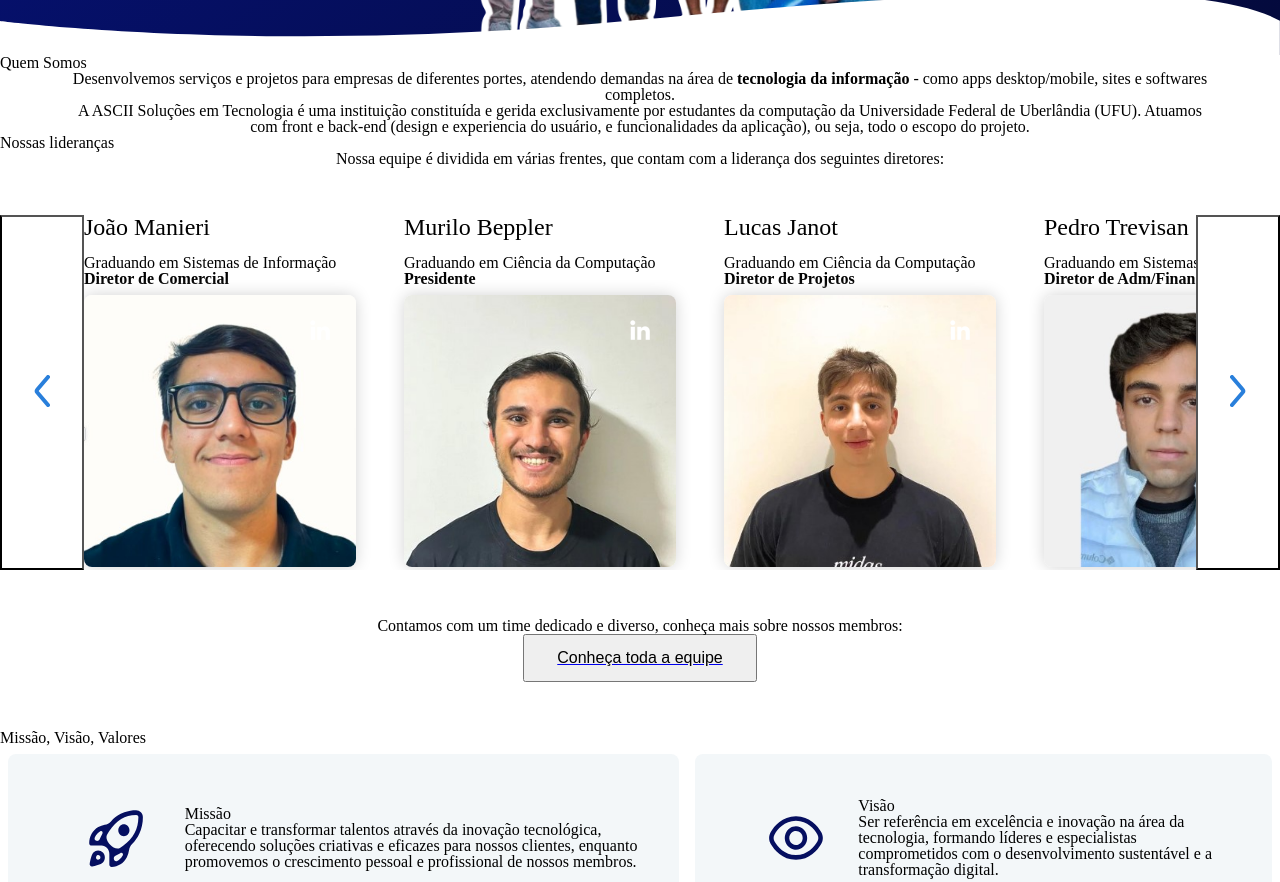
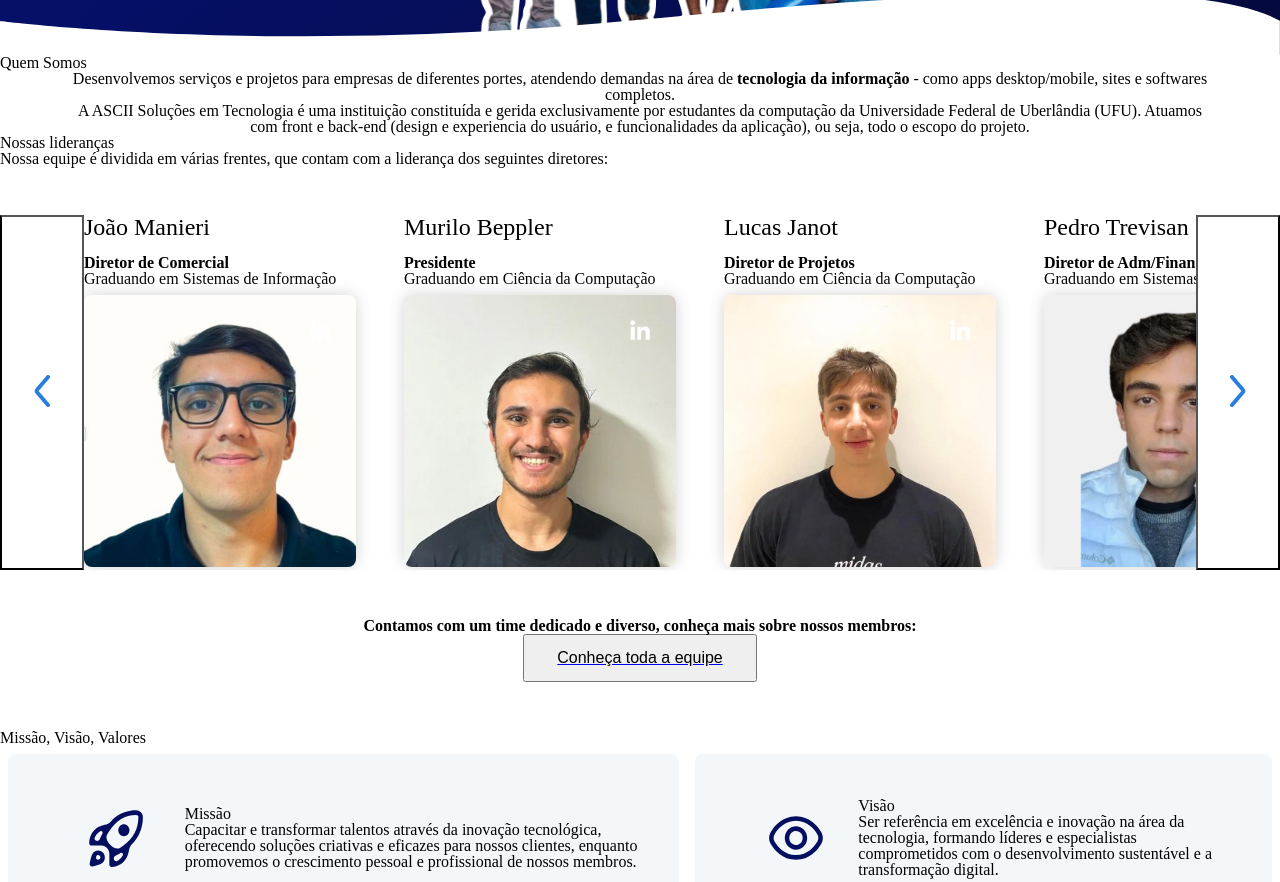
Before and after one commit to guimileib/website-ASCII, a React (Create React App) app: page /sobre in a window 1280 px wide. Shown: the part 460-1342 px from the top of the page. Built offline with nearby package versions, Linux system fonts and the light colour scheme; the HTML template or start-up script is replaced by a standard one.

Commit message:
Adicionar carrosel com todos os membros.

```diff
--- a/public/membros/membros.json
+++ b/public/membros/membros.json
@@ -206,5 +206,45 @@
     "diretoria": "projetos",
     "foto": "../membros/fotos/whebert-batista.jpg",
     "linkedin": "https://www.linkedin.com/in/whebert-batista-do-nascimento-56692a244/"
-  }
+  },
+    {
+        "nome":"João Manieri",
+        "curso":"Sistemas de Informação",
+        "cargo":"Diretor de Comercial",
+        "diretoria": "diretor",
+        "foto":"../membros/fotos/joao-manieri.jpg",
+        "linkedin":"https://www.linkedin.com/in/joao-otavio-manieri-140912243/"
+    },
+    {
+        "nome":"Murilo Beppler",
+        "curso":"Ciência da Computação",
+        "cargo":"Presidente",
+        "diretoria": "diretor",
+        "foto":"../membros/fotos/murilo-beppler.jpg",
+        "linkedin":"https://www.linkedin.com/in/murilobeppler/"
+    },
+    {
+        "nome":"Lucas Janot",
+        "curso":"Ciência da Computação",
+        "cargo":"Diretor de Projetos",
+        "diretoria": "diretor",
+        "foto":"../membros/fotos/lucas-janot.jpg",
+        "linkedin":"https://www.linkedin.com/in/lucas-janot-8ba84a246/"
+    },
+    {
+        "nome":"Pedro Trevisan",
+        "curso":"Sistemas de Informação",
+        "cargo":"Diretor de Adm/Financeiro",
+        "diretoria": "diretor",
+        "foto":"../membros/fotos/pedro-trevisan.jpg",
+        "linkedin":"https://www.linkedin.com/in/pedro-trevisan-856278263/"
+    },
+    {
+        "nome":"João Caio",
+        "curso":"Ciência da Computação",
+        "cargo":"Diretor de Gestão de Pessoas",
+        "diretoria": "diretor",
+        "foto":"../membros/fotos/joao-caio.jpg",
+        "linkedin":"https://www.linkedin.com/in/joaocaio/"
+    }
 ]
--- a/src/components/AboutUs/AboutUs.css
+++ b/src/components/AboutUs/AboutUs.css
@@ -10,6 +10,11 @@
         font-weight: 600;
         color: var(--green);
     }
+}
+
+.highlight {
+    text-align: center;
+    font-weight: 600;
 }
 
 .about-us__text {
--- a/src/components/AboutUs/AboutUs.js
+++ b/src/components/AboutUs/AboutUs.js
@@ -5,7 +5,8 @@ import instagramLogo from "image/instagram-cor.png"
 import linkedinLogo from "image/linkedin-cor.png"
 import githubLogo from "image/github-cor.png"
 
-import Diretores from "components/Directors/Directors.js";
+import MembersCarousel from 'components/MembersCarousel/MembersCarousel.js';
+import {Link} from 'react-router-dom';
 
 import "./AboutUs.css"
 
@@ -17,7 +18,13 @@ export default function AboutUs() {
                 <p>Desenvolvemos serviços e projetos para empresas de diferentes portes, atendendo demandas na área de <span>tecnologia da informação</span> - como apps desktop/mobile, sites e softwares completos.</p>
                 <p>A ASCII Soluções em Tecnologia é uma instituição constituída e gerida exclusivamente por estudantes da computação da Universidade Federal de Uberlândia (UFU). Atuamos com front e back-end (design e experiencia do usuário, e funcionalidades da aplicação), ou seja, todo o escopo do projeto.</p>
             </div>
-            <Diretores />
+
+            <h2>Nossas lideranças</h2>
+            <p>Nossa equipe é dividida em várias frentes, que contam com a liderança dos seguintes diretores:</p>
+            <MembersCarousel diretoria="diretor" />
+            <p className="highlight"> Contamos com um time dedicado e diverso, conheça mais sobre nossos membros: </p>
+            <Link to="/membros/#members-anchor"><button>Conheça toda a equipe</button></Link>
+
             <section className="about-us__mvv">
                 <h2>Missão, Visão, Valores</h2>
                 <div className="mvv__container">
--- a/src/components/Directors/Directors.js
+++ /dev/null
@@ -1,76 +0,0 @@
-// Faixa dos direotres, com link para restante da equipe
-import { useEffect, useState, useRef } from "react";
-import {Link} from 'react-router-dom';
-
-import linkedinIcon from "image/linkedin.png";
-import navIcon from "image/carousel-nav.svg";
-
-
-import "./Directors.css"
-
-export default function Diretores() {
-
-    const [data, setData] = useState([]);
-    const carousel = useRef(null);
-    const carouselItem = useRef(null);
-
-    // Função que vai ser executada sempre que a página é re-renderizada. Como não tem nenhuma dependência, só será executada uma vez, quando o componente for renderizado.
-    useEffect( () => {
-        fetch('http://localhost:3000/membros/diretores.json')
-            .then((response) => response.json())
-            .then(setData);
-    }, []);
-
-    const handleLeftClick = (event) => {
-        debugger
-        event.preventDefault();
-        carousel.current.scrollLeft -= (carousel.current.offsetWidth * carouselItem.current.width);
-        console.log(carousel.current.offsetWidth);
-    }
-
-    const handleRightClick = (event) => {
-        debugger
-        event.preventDefault();
-        carousel.current.scrollLeft += (carousel.current.offsetWidth * carouselItem.current.width);
-    }
-
-
-    if (!data || !data.length) return null;
-
-    return (
-        <div className="diretores">
-            <h2>Nossas lideranças</h2>
-            <p>Nossa equipe é dividida em várias frentes, que contam com a liderança dos seguintes diretores:</p>
-            <div className="carousel__container">
-                <button onClick={handleLeftClick}
-                        className='carousel__nav left'><img src={navIcon} alt="Anterior"></img>
-                </button>
-                <div className="carousel" ref={carousel}>
-                    {data.map((membro) => {
-                        const {nome, cargo, curso, foto, linkedin} = membro;
-                        return (
-                            <div className="carousel__item" key={nome} ref={carouselItem}>
-                                <div className="carousel__info">
-                                    <h3 className="nome">{nome}</h3>
-                                    <p className="curso">Graduando em {curso}</p>
-                                    <p className="cargo">{cargo}</p>
-                                <div className="carousel__image">
-                                    <div className="profile-button">
-                                        <a href={linkedin} target="_blank"><img src={linkedinIcon} alt=""/></a>
-                                    </div>
-                                    <img className="foto" alt="" src={foto}/>
-                                </div>
-                                </div>
-                            </div>
-                        );
-                        })}
-                </div>
-                <button onClick={handleRightClick} className='carousel__nav right'>
-                    <img src={navIcon} alt="Próximo"></img>
-                </button>
-            </div>
-            <p> Contamos com um time dedicado e diverso, conheça mais sobre nossos membros: </p>
-            <Link to="/membros/#members-anchor"><button>Conheça toda a equipe</button></Link>
-        </div>
-    )
-}
--- a/src/components/Directors/Directors.css
+++ b/src/components/MembersCarousel/MembersCarousel.css
@@ -95,7 +95,7 @@
     display: none;
 }
 
-@media screen and (max-width: 890px) {
+@media screen and (max-width: 800px) {
 
     .carousel__container {
         margin: 48px 0 32px 0;
@@ -109,4 +109,8 @@
     .carousel__nav.desktop {
         display: none;
     }
+
+    .carousel {
+        overflow: scroll;
+    }
 }
--- a/src/components/MembersCarousel/MembersCarousel.js
+++ b/src/components/MembersCarousel/MembersCarousel.js
@@ -3,7 +3,7 @@ import { useEffect, useState, useRef } from "react";
 
 import linkedinIcon from "image/linkedin.png";
 import navIcon from "image/carousel-nav.svg";
-import "../Directors/Directors.css"
+import "./MembersCarousel.css"
 
 export default function MembrosCarousel(props) {
 
@@ -20,13 +20,12 @@ export default function MembrosCarousel(props) {
 
     const handleLeftClick = (event) => {
         event.preventDefault();
-        carousel.current.scrollLeft -= (carousel.current.offsetWidth - carouselItem.current.offsetWidth);
-        console.log(carousel.current.offsetWidth);
+        carousel.current.scrollLeft -= (carousel.current.offsetWidth - (carouselItem.current.offsetWidth) );
     }
 
     const handleRightClick = (event) => {
         event.preventDefault();
-        carousel.current.scrollLeft += (carousel.current.offsetWidth - carouselItem.current.offsetWidth);
+        carousel.current.scrollLeft += (carousel.current.offsetWidth - (carouselItem.current.offsetWidth) );
     }
 
 
--- /dev/null
+++ b/src/components/SliderCarousel/SliderCarousel.css
@@ -0,0 +1,61 @@
+.slider__card{
+    width: 272px;
+}
+
+.nome {
+    font-size: 24px;
+    font-weight: 600px;
+    color: var(--black);
+    margin-bottom: 16px;
+    align-items: top;
+}
+
+.cargo,
+.curso {
+    font-size: 16px;
+    margin: 0;
+}
+
+.cargo {
+    font-weight: 600;
+}
+
+
+.carousel__image {
+    position: relative;
+    margin-top: 8px;
+    border-radius: 8px;
+}
+
+.foto {
+    height: 272px;
+    width: 100%;
+    object-fit: cover;
+    border-radius: 8px;
+    box-shadow: 0px 00px 16px lightgray;
+}
+
+.profile-button {
+    position: absolute;
+    right: 0;
+    margin: 16px;
+    padding: 8px;
+    display: flex;
+    align-items: center;
+    gap: 8px;
+    background-color: var(--black);
+    color: var(--silver);
+    border-radius: 8px;
+    animation: all 0.2s;
+    width: 24px;
+    height: 24px;
+
+    img {
+        width: 24px;
+    }
+}
+
+.profile-button:hover {
+    cursor: pointer;
+    background-color: var(--black-hover);
+}
--- a/src/components/TitleBanner/TitleBanner.css
+++ b/src/components/TitleBanner/TitleBanner.css
@@ -31,4 +31,12 @@
     .title-banner-background {
         padding-top: 200px;
     }
+
+    .banner-image {
+        display: none;
+    }
+
+    .title-banner-background {
+        height: 50%;
+    }
 }
--- a/src/components/TitleBanner/TitleBanner.js
+++ b/src/components/TitleBanner/TitleBanner.js
@@ -15,7 +15,7 @@ export default function TitleBanner(props) {
             style={{backgroundImage: `url(${Background})`}}
             >
                 <h1>{props.title}</h1>
-                <img id={props.id} src={props.image} alt=""/>
+                <img id={props.id} src={props.image} alt="" className="banner-image"/>
             </div>
             <img className='wave-bottom' src={WaveBottom}></img>
         </section>
--- a/src/pags/AboutUs.js
+++ b/src/pags/AboutUs.js
@@ -3,6 +3,7 @@ import Banner from "components/TitleBanner/TitleBanner.js"
 import AboutUsImg from "image/quem-somos.png"
 import Header from "components/Header/Header.js";
 import BurguerMenu from 'components/BurguerMenu/BurguerMenu.js';
+
 
 export default function AboutUs() {
     return (
```
Also changed, not shown: src/components/SliderCarousel/SliderCarousel.js (added, +93 -0 lines).
